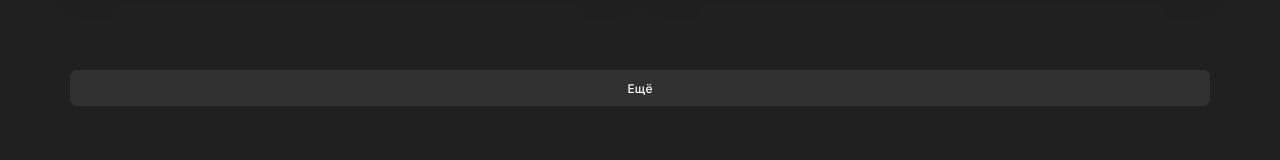
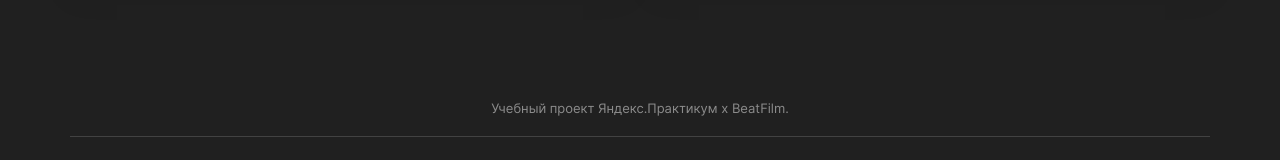
Before and after one commit to ezinber/movies-explorer-frontend, a React (Create React App) app: page /saved-movies in a window 1280 px wide. Shown: the part 781-941 px from the top of the page. Built offline with nearby package versions, Linux system fonts and the light colour scheme.

Commit message:
refactor: убрать кнопку ЕЩЁ из сохранённых фильмов

```diff
--- a/src/components/Movies/Movies.css
+++ b/src/components/Movies/Movies.css
@@ -4,6 +4,18 @@
   display: flex;
   flex-direction: column;
   align-items: center;
+}
+
+.movies__more-button {
+  margin: 50px 0 80px;
+  width: 100%;
+  height: 36px;
+  border-radius: 6px;
+  background: var(--background-color-d, #303030);
+  font-weight: 500;
+  font-size: 12px;
+  line-height: 15px;
+  color: var(--color-main, #fff);
 }
 
 @media screen and (max-width: 768px) {
--- a/src/components/Movies/Movies.js
+++ b/src/components/Movies/Movies.js
@@ -8,6 +8,9 @@ function Movies({ movies }) {
     <main className="movies">
       <SearchForm />
       {movies && <MoviesCardList moviesList={movies} />}
+      <button className="movies__more-button button" type="button">
+        Ещё
+      </button>
     </main>
   )
 }
--- a/src/components/MoviesCardList/MoviesCardList.css
+++ b/src/components/MoviesCardList/MoviesCardList.css
@@ -7,18 +7,6 @@
   column-gap: 24px;
   row-gap: 30px;
   list-style: none;
-}
-
-.movies-card-list__more-button {
-  margin: 50px 0 80px;
-  width: 100%;
-  height: 36px;
-  border-radius: 6px;
-  background: var(--background-color-d, #303030);
-  font-weight: 500;
-  font-size: 12px;
-  line-height: 15px;
-  color: var(--color-main, #fff);
 }
 
 @media screen and (max-width: 768px) {
--- a/src/components/MoviesCardList/MoviesCardList.js
+++ b/src/components/MoviesCardList/MoviesCardList.js
@@ -4,7 +4,6 @@ import './MoviesCardList.css';
 
 function MoviesCardList({ moviesList, buttonStyle }) {
   return (
-    <>
       <ul className="movies-card-list">
         {moviesList.map(movie => (
           <MoviesCard
@@ -14,10 +13,6 @@ function MoviesCardList({ moviesList, buttonStyle }) {
           />
         ))}
       </ul>
-      <button className="movies-card-list__more-button button" type="button">
-        Ещё
-      </button>
-    </>
   )
 }
 
```
